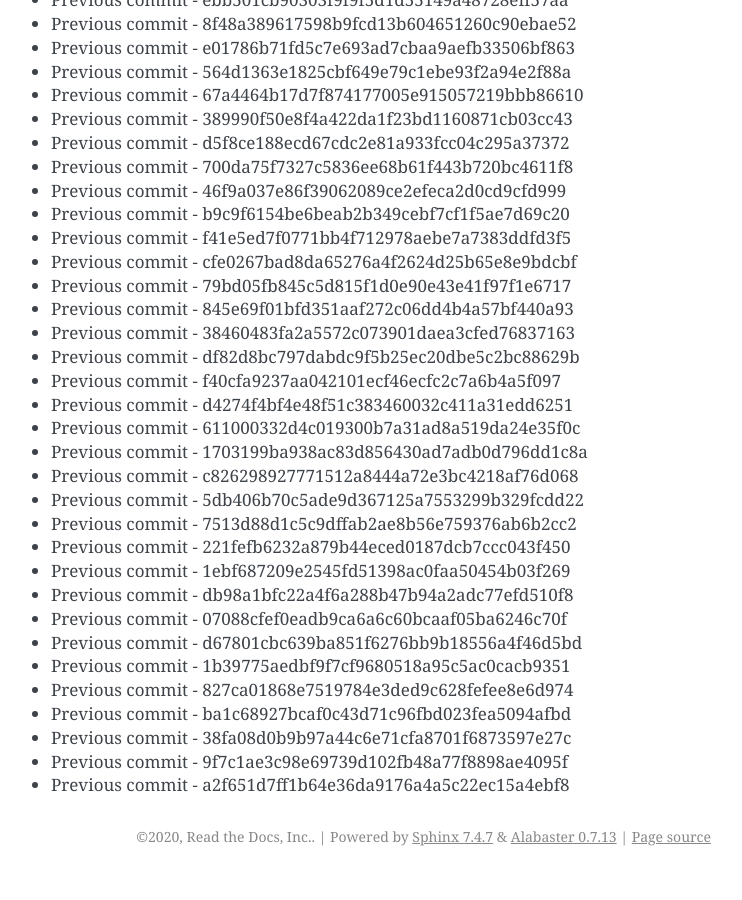
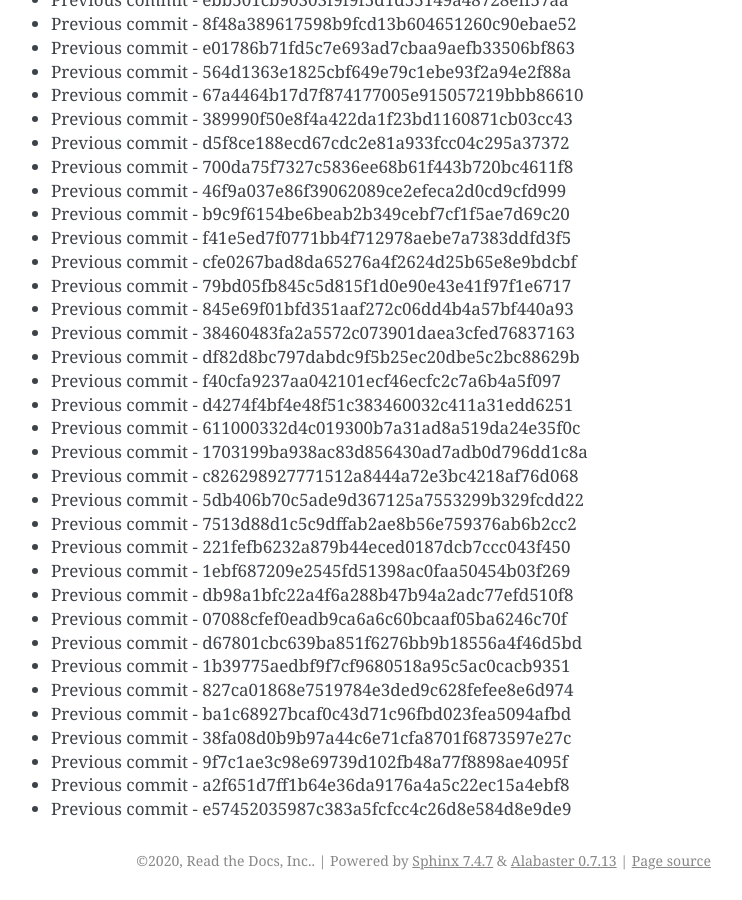
Before and after one commit to readthedocs/rtd-git-stresstest, a Sphinx documentation site: the page built from docs/updates.rst, in a window 1280 px wide and 900 px high, scrolled down 34209 px. Shown: the whole window, without its empty margins (399-1141 px from the left). Built offline with Sphinx 7.4.7, drawn with Linux system fonts in a browser that asks for light colours; before the commit the page ends 35085 px from its top, so only the background shows below that.

Commit message:
Generating commit from previous: e57452035987c383a5fcfcc4c26d8e584d8e9de9

```diff
--- a/docs/updates.rst
+++ b/docs/updates.rst
@@ -1469,3 +1469,4 @@ It can be tested for any performance characteristics.
 * Previous commit - 38fa08d0b9b97a44c6e71cfa8701f6873597e27c
 * Previous commit - 9f7c1ae3c98e69739d102fb48a77f8898ae4095f
 * Previous commit - a2f651d7ff1b64e36da9176a4a5c22ec15a4ebf8
+* Previous commit - e57452035987c383a5fcfcc4c26d8e584d8e9de9
```
